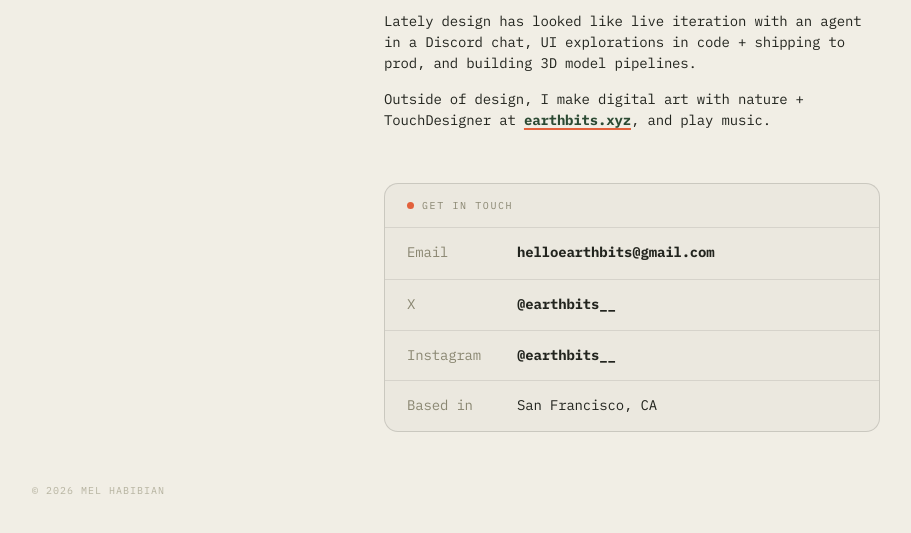
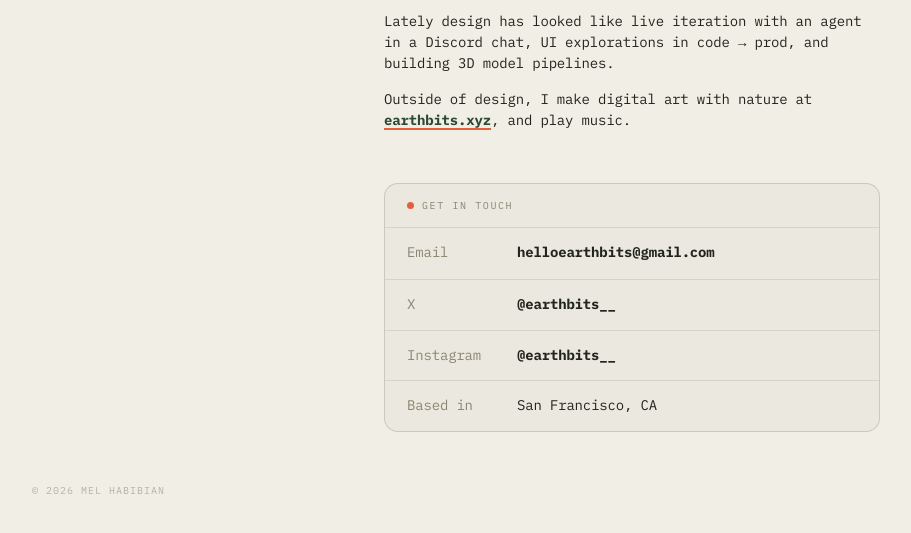
Before and after one commit to mellynn/melsmihab.com, a plain HTML site: page index.html in a window 1280 px wide. Shown: the part 267-800 px from the top of the page, without its empty margins (8-919 px from the left). Drawn offline with Linux system fonts and the light colour scheme.

Commit message:
Copy edits: code -> prod; drop TouchDesigner
Co-Authored-By: Claude Opus 4.8 <noreply@anthropic.com>

```diff
--- a/index.html
+++ b/index.html
@@ -56,8 +56,8 @@
 
     <div class="bio">
       <p>A product designer with 10 years in the craft, currently building tools for creators at <a href="https://manifold.xyz" target="_blank" rel="noopener">manifold.xyz</a>. Previously Design Lead at <a href="https://www.metalab.com" target="_blank" rel="noopener">Metalab</a>.</p>
-      <p>Lately design has looked like live iteration with an agent in a Discord chat, UI explorations in code + shipping to prod, and building 3D model pipelines.</p>
-      <p>Outside of design, I make digital art with nature + TouchDesigner at <a href="https://www.earthbits.xyz" target="_blank" rel="noopener">earthbits.xyz</a>, and play music.</p>
+      <p>Lately design has looked like live iteration with an agent in a Discord chat, UI explorations in code → prod, and building 3D model pipelines.</p>
+      <p>Outside of design, I make digital art with nature at <a href="https://www.earthbits.xyz" target="_blank" rel="noopener">earthbits.xyz</a>, and play music.</p>
     </div>
 
     <section class="card" aria-label="Contact">
```
